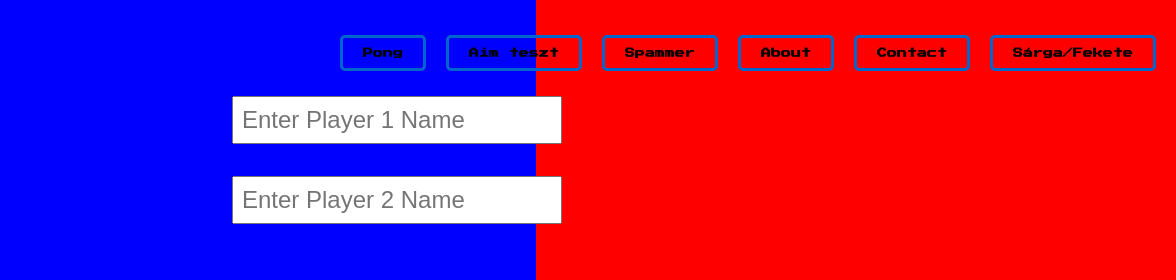
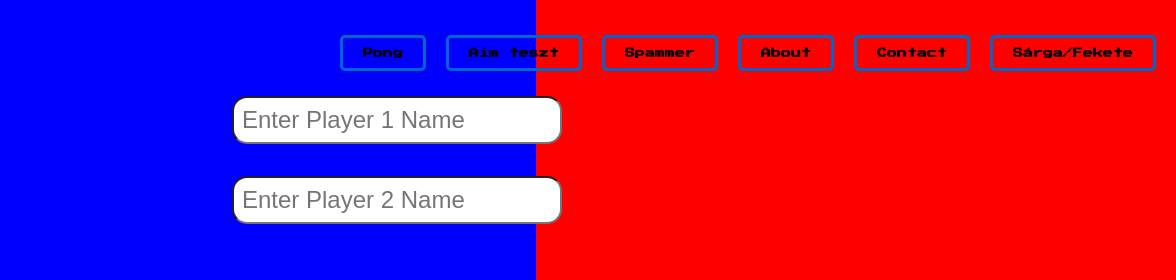
Before and after one commit to pinterroniaron/Projekt, a plain HTML site: page spammer.html in a window 1280 px wide. Shown: the top 280 px of the page, 104-1280 px from the left. Drawn offline with Linux system fonts and the light colour scheme.

Commit message:
text input

```diff
--- a/spammer.html
+++ b/spammer.html
@@ -45,6 +45,8 @@
       font-size: 24px;
       padding: 8px;
       margin: 2vmin;
+      border-radius: 15px;
+      color: black;
     }
   </style>
 </head>
```
